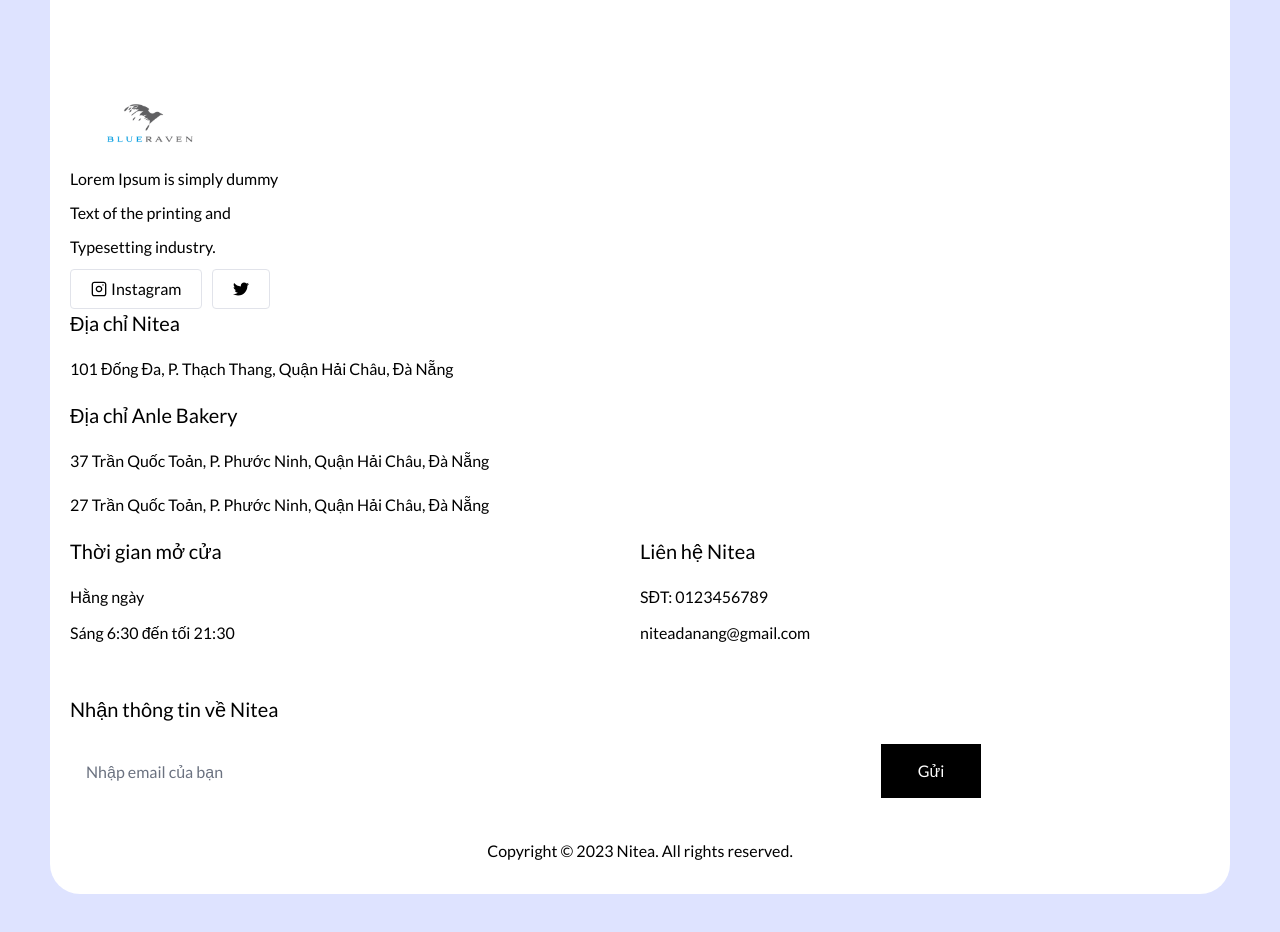
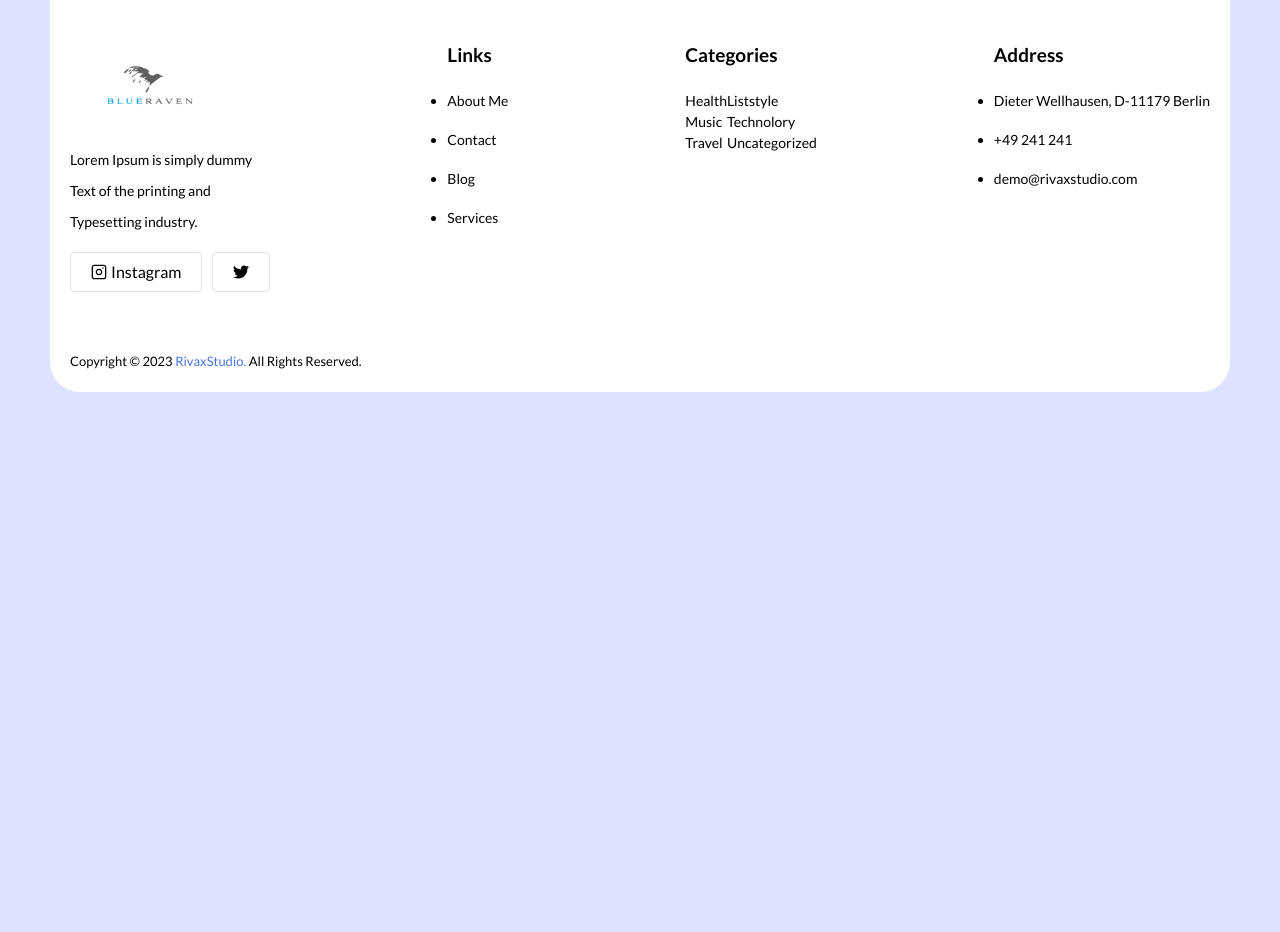
Before and after one commit to DOANCAOSON/meta-technory, a React (Vite) app: page / in a window 1280 px wide. Shown: the part 1700-2632 px from the top of the page. After the commit the page ends 2142 px from the top, so only its background shows below. Built offline with nearby package versions, Linux system fonts and the light colour scheme.

Commit message:
add footer

```diff
--- a/index.html
+++ b/index.html
@@ -11,7 +11,7 @@
     rel="stylesheet">
   <link href="https://cdnjs.cloudflare.com/ajax/libs/flowbite/1.8.1/flowbite.min.css" rel="stylesheet" />
   <meta name="viewport" content="width=device-width, initial-scale=1.0" />
-  <title>Nitea</title>
+  <title>Meta</title>
 </head>
 
 <body>
--- a/src/App.jsx
+++ b/src/App.jsx
@@ -19,7 +19,7 @@ import ProductList from "./page/ProductList";
 function App() {
   return (
     <div className="app-container">
-
+      <div className="app-container_list">
         <BrowserRouter>
           <Header />
           {/* <HeaderMobile /> */}
@@ -46,6 +46,9 @@ function App() {
           <Footer />
         </BrowserRouter>
       </div>
+
+
+    </div>
   );
 }
 
--- a/src/component/Footer.jsx
+++ b/src/component/Footer.jsx
@@ -6,10 +6,10 @@ import { FaTwitter } from "react-icons/fa";
 
 const Footer = () => {
   return (
-    <div className="">
+    <div>
       <div>
         <div className="">
-          <div className=" ">
+          <div className="footer-container">
             <div className="">
               <div className="footer-logo">
                 <div className="footer-img__list">
@@ -36,77 +36,64 @@ const Footer = () => {
               </div>
             </div>
 
-            <div className="text-left contact-container text-[#000] lg:col-span-2">
-              <div className="text-xl mb-[20px] textSVNGilroy600">
-                Địa chỉ Nitea
+            <div className="footer-address">
+              <div className="footer-heading">
+                Links
               </div>
-              <p className="text-base text-[#000] textSVNGilroy400  mb-[20px]">
-                101 Đống Đa, P. Thạch Thang, Quận Hải Châu,
-                Đà Nẵng
-              </p>
-              <div className="text-xl mb-[20px] textSVNGilroy600 ">
-                Địa chỉ Anle Bakery
+              <ul>
+                <li>About Me</li>
+                <li>Contact</li>
+                <li>Blog</li>
+                <li>Services</li>
+              </ul>
+            </div>
+            <div>
+              <div className="footer-heading">
+                Categories
               </div>
-              <p className="text-base text-[#000] textSVNGilroy400  mb-[20px]">
-                37 Trần Quốc Toản, P. Phước Ninh, Quận Hải
-                Châu, Đà Nẵng
-              </p>
-              <p className="text-base text-[#000] textSVNGilroy400  mb-[20px]">
-                27 Trần Quốc Toản, P. Phước Ninh, Quận Hải
-                Châu, Đà Nẵng
-              </p>
-            </div>
-            <div className="text-[#fff] lg:col-span-2">
-              <div className="grid grid-cols-1 md:grid-cols-1 lg:grid-cols-2 justify-between mb-[38px]">
+              <div className="footer-categories">
                 <div>
-                  <div className="text-xl mb-[20px] text-[#000] textSVNGilroy600">
-                    Thời gian mở cửa
-                  </div>
-                  <p className="text-base text-[#000] textSVNGilroy400 mb-[12px]">
-                    Hằng ngày
+                  <p className="">
+                    Health
                   </p>
-                  <p className="text-base text-[#000] textSVNGilroy400 mb-[12px]">
-                    Sáng 6:30 đến tối 21:30
+                  <p className="">
+                    Music
+                  </p>
+                  <p className="">
+                    Travel
                   </p>
                 </div>
                 <div>
-                  <div className="text-xl mb-[20px] text-[#000] textSVNGilroy600">
-                    Liên hệ Nitea
-                  </div>
-                  <p className="text-base text-[#000] textSVNGilroy400 mb-[12px]">
-                    SĐT: 0123456789
+                  <p className="">
+                    Liststyle
                   </p>
-                  <p className="text-base text-[#000] textSVNGilroy400 mb-[12px]">
-                    niteadanang@gmail.com
+                  <p className="">
+                    Technolory
+                  </p>
+                  <p className="">
+                    Uncategorized
                   </p>
                 </div>
               </div>
-              <div className=" w-[100%]">
-                <div className="text-xl mb-[20px] text-[#000] textSVNGilroy600">
-                  Nhận thông tin về Nitea
-                </div>
-                <div className="w-[100%] lg:w-[80%]">
-                  <div className="flex justify-between bg-headerbackgbtnFooter h-[56px] items-center w-[100%] sm:w-[75%] lg:w-[100%] ">
-                    <div className="h-[100%]  w-[100%] text-[#21212180]">
-                      <input
-                        className="h-[100%] w-[100%] px-[16px]  border-none  outlineinput lg:px-[16px] bg-color "
-                        type="text"
-                        placeholder="Nhập email của bạn"
-                      />
-                    </div>
-                    <div className="mr-[1px]">
-                      <div className="w-[100px] h-[54px] bg-colorBlack flex justify-center items-center">
-                        Gửi
-                      </div>
-                    </div>
-                  </div>
-                </div>
+
+            </div>
+
+            <div>
+              <div className="footer-heading">
+                Address
+              </div>
+              <div className="footer-Address-contact">
+                <ul>
+                  <li>Dieter Wellhausen, D-11179 Berlin</li>
+                  <li>+49 241 241</li>
+                  <li>demo@rivaxstudio.com</li>
+                </ul>
               </div>
             </div>
           </div>
         </div>
-        <div className="text-center mt-[40px] mb-[11px] text-[16px] text-[#000] textSVNGilroy400 ">
-          Copyright © 2023 Nitea. All rights reserved.
+        <div className="footer-copyrights">
+          Copyright © 2023 <a href="#">RivaxStudio.</a> All Rights Reserved.
         </div>
       </div>
     </div>
--- a/src/component/Header.jsx
+++ b/src/component/Header.jsx
@@ -12,7 +12,6 @@ const Header = () => {
       <div className="header-logo">
         <div className="header-img__list">
           <img src={logo} alt="" />
-        </div>
         </div>
         <div className="header-category">
           <ul className="header-category_list">
@@ -29,6 +28,8 @@ const Header = () => {
             <li>CONTACT</li>
           </ul>
         </div>
+      </div>
+
       <div className="social-networks" >
         <ul className="social-networks__list">
           <li>
--- a/src/index.css
+++ b/src/index.css
@@ -1,30 +1,6 @@
 @tailwind base;
 @tailwind components;
 @tailwind utilities;
-
-@font-face {
-  font-family: "SVNGilroy600";
-  /* Tên của phông chữ */
-  src: url("./assets/fontface/FontGilroyVHFull/SVN-GilroySemiBold.otf") format("woff2");
-}
-
-@font-face {
-  font-family: "SVNGilroy500";
-  /* Tên của phông chữ */
-  src: url("./assets/fontface/FontGilroyVHFull/SVN-GilroyMedium.otf") format("woff2");
-}
-
-@font-face {
-  font-family: "SVNGilroy400";
-  /* Tên của phông chữ */
-  src: url("./assets/fontface/FontGilroyVHFull/SVN-GilroyRegular.otf") format("woff2");
-}
-
-@font-face {
-  font-family: "text1FTVRestiany";
-  /* Tên của phông chữ */
-  src: url("./assets/fontface/FontGilroyVHFull/1FTVRestiany.ttf") format("woff2");
-}
 
 :root {
   line-height: 1.5;
@@ -36,7 +12,7 @@
   -moz-osx-font-smoothing: grayscale;
   -webkit-text-size-adjust: 100%;
   background-color: #dee3ff;
-  font-family: 'Lato', sans-serif;
+  font-family: "Lato", sans-serif;
 }
 
 input {
@@ -75,6 +51,12 @@ button {
   background-color: #fff;
   border-radius: 30px;
   padding: 20px;
+  justify-content: center;
+  width: 100%;
+}
+.app-container_list {
+  max-width: 1600px;
+  margin: auto;
 }
 
 .header {
@@ -83,25 +65,28 @@ button {
   gap: 30px;
   border-bottom: 1px solid #e4e5e7;
   padding: 0px 0px 20px 0px;
+  justify-content: space-between;
+  width: 100%;
 }
 
+.header-logo {
+  display: flex;
+  align-items: center;
+  gap: 40px;
+}
 .header-img__list {
   width: 203px;
-  height: 88px;
-}
-
-.header-category {
-  width: 762px;
+  height: 50px;
 }
 
 .header-category_list {
   display: flex;
-  gap: 10px;
+  gap: 18px;
 }
 
 .social-networks__list {
   display: flex;
-  gap: 10px;
+  gap: 16px;
 }
 
 .header-category_list--item {
@@ -132,6 +117,44 @@ button {
 }
 
 /* footer */
+
+@media (max-width: 1024px) {
+  .header {
+    display: flex;
+    justify-content: space-between;
+    padding: 0px 0px 5px 0px;
+    width: 100%;
+  }
+
+  .container--all {
+    padding: 20px 10px;
+  }
+
+  .header {
+    display: flex;
+    justify-content: space-between;
+  }
+
+  .header-img__list {
+    width: 203px;
+    height: 88px;
+  }
+
+  .header-category {
+    display: none;
+  }
+}
+
+/* footer */
+.footer-container{
+  display: flex;
+  justify-content: space-between;
+}
+
+.footer-container div {
+  margin-bottom: 20px;
+}
+
 .footer-img__list {
   width: 160px;
   height: 88px;
@@ -139,7 +162,39 @@ button {
 
 .footer-info li {
   margin-bottom: 10px;
-  font-size: 16px;
+  font-size: 14px;
+}
+
+.footer-address div {
+  margin-bottom: 20px;
+}
+
+.footer-address ul li,
+.footer-Address-contact ul li {
+  list-style-type: disc;
+  margin-bottom: 18px;
+  font-size: 14px;
+}
+
+.footer-categories {
+  display: flex;
+  justify-content: space-between;
+}
+
+.footer-categories div p {
+  font-size: 14px;
+}
+
+.footer-heading {
+  font-size: 19px;
+  font-weight: 700;
+}
+.footer-copyrights {
+  font-size: 13px;
+}
+.footer-copyrights a {
+  color: #4776E6;
+  text-align: center;
 }
 
 @media (max-width: 768px) {
@@ -151,14 +206,96 @@ button {
     display: flex;
     justify-content: space-between;
     padding: 0px 0px 5px 0px;
+    width: 100%;
   }
 
   .header-category {
     display: none;
   }
+
+  .container--all {
+    padding: 20px 10px;
+  }
+
+  .header {
+    display: block;
+  }
+
+  .header-logo {
+    display: flex;
+    justify-content: center;
+    width: 100%;
+    margin-bottom: 10px;
+  }
+
+  .header-img__list {
+    width: 203px;
+    height: 88px;
+  }
+
+  .social-networks {
+    display: flex;
+    align-items: center;
+    justify-content: center;
+    padding-bottom: 40px;
+  }
+
+  /* footer  */
+  .footer-container{
+    display: block;
+  }
+
+  .footer-container div {
+    margin-bottom: 20px;
+  }
+
+  .footer-img__list {
+    width: 160px;
+    height: 88px;
+  }
+
+  .footer-info li {
+    margin-bottom: 10px;
+    font-size: 14px;
+  }
+
+  .footer-address div {
+    margin-bottom: 20px;
+  }
+
+  .footer-address ul li,
+  .footer-Address-contact ul li {
+    list-style-type: disc;
+    margin-bottom: 18px;
+    font-size: 14px;
+  }
+
+  .footer-categories {
+    display: flex;
+    justify-content: space-between;
+  }
+  .footer-categories div{
+    flex: 1;
+  }
+
+  .footer-categories div p {
+    font-size: 14px;
+  }
+
+  .footer-heading {
+    font-size: 19px;
+    font-weight: 700;
+  }
+  .footer-copyrights {
+    font-size: 13px;
+  }
+  .footer-copyrights a {
+    color: #4776e6;
+    text-align: center;
+  }
 }
 
-@media screen and (max-width: 375px) {
+/* @media screen and (max-width: 375px) {
   .container--all {
     padding: 20px 10px;
   }
@@ -189,4 +326,4 @@ button {
     justify-content: center;
     padding-bottom: 40px;
   }
-}
+} */
```
Also changed, not shown: 2 other files (tests, documents, lock files or other folders). Lines whose indentation alone changed are shown as unchanged.
